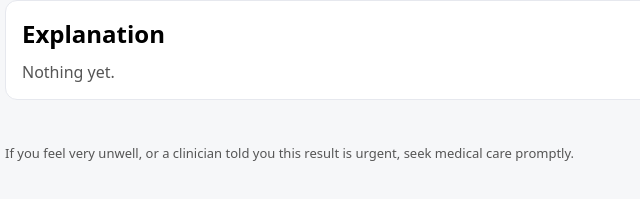
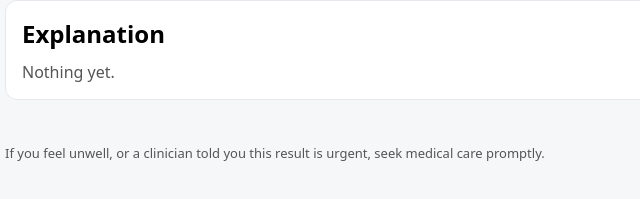
Before and after one commit to mikeade3000/LabExplainer, a plain HTML site: page index.html in a window 1280 px wide. Shown: the part 477-676 px from the top of the page, 145-785 px from the left. Drawn offline with Linux system fonts and the light colour scheme.

Commit message:
Rename title and update footer message

```diff
--- a/index.html
+++ b/index.html
@@ -3,7 +3,7 @@
 <head>
   <meta charset="UTF-8" />
   <meta name="viewport" content="width=device-width, initial-scale=1.0" />
-  <title>LabExplain (Standalone)</title>
+  <title>LabExplainer</title>
   <style>
 /* public/styles.css */
 :root {
@@ -182,7 +182,7 @@ hr {
   </main>
 
   <footer class="wrap muted small">
-    If you feel very unwell, or a clinician told you this result is urgent, seek medical care promptly.
+    If you feel unwell, or a clinician told you this result is urgent, seek medical care promptly.
   </footer>
 
   <script>
```
